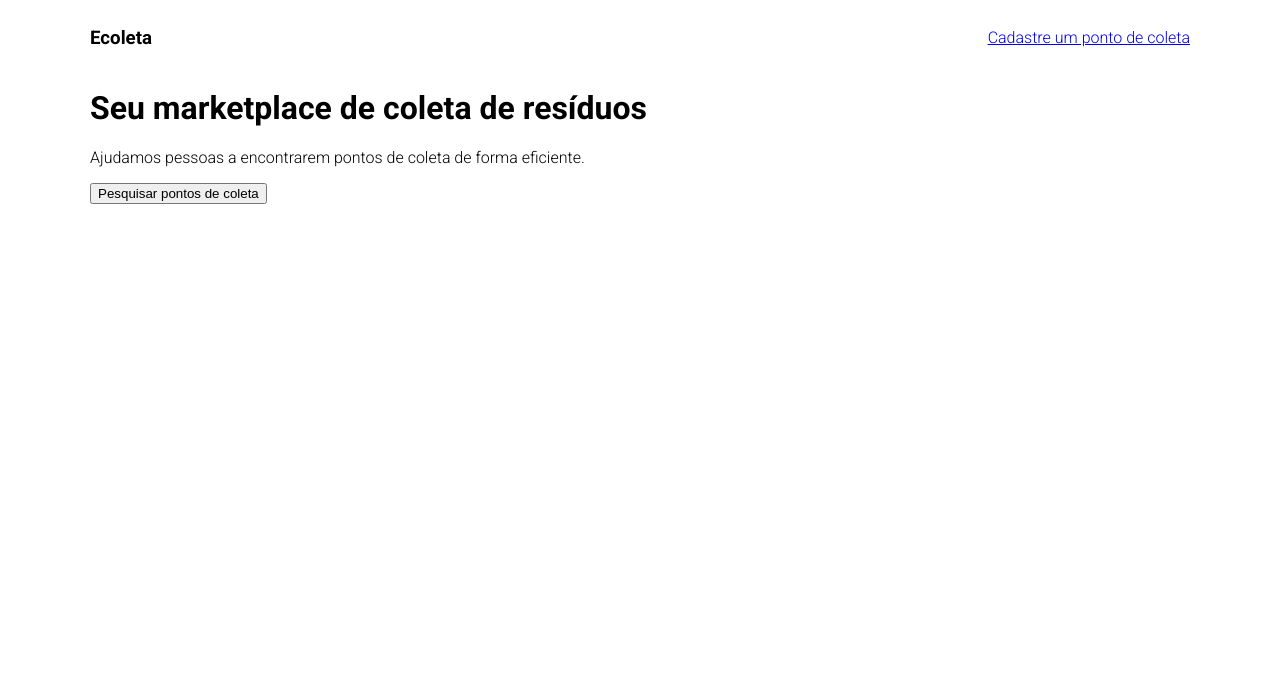
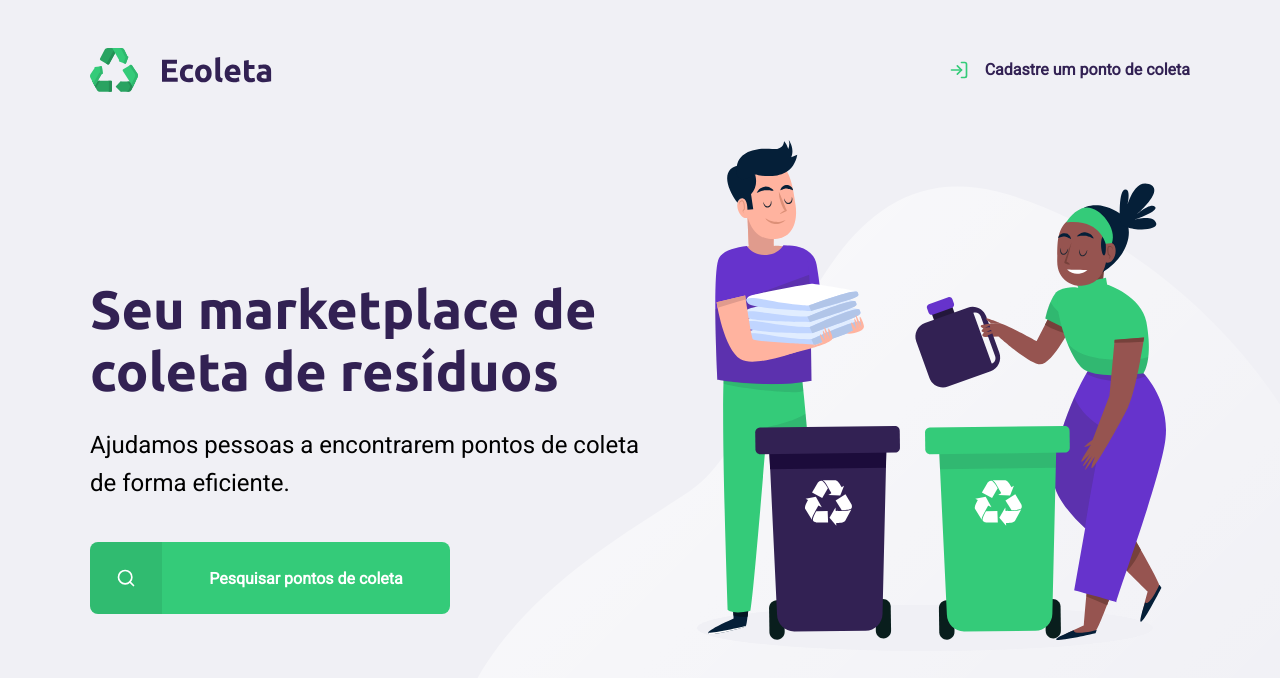
Before and after one commit to Andrew-Figueiredo/nlw, a plain HTML site: page index.html in a window 1280 px wide. Drawn offline with Linux system fonts and the light colour scheme.

Commit message:
Adicionando pagina completa e css

```diff
--- a/index.html
+++ b/index.html
@@ -7,7 +7,7 @@
     <meta name="viewport" content="width=device-width, initial-scale=1.0">
     <title>Ecoleta</title>
 
-    <link href="https://fonts.googleapis.com/css2?family=Roboto:wght@300;700&display=swap" rel="stylesheet">
+    <link href="https://fonts.googleapis.com/css2?family=Roboto&family=Ubuntu:wght@700&display=swap" rel="stylesheet">
 
     <link rel="stylesheet" href="/styles/main.css">
 
@@ -17,22 +17,37 @@
 
 <body>
 
-    <div class="content">
+    <div id="page-home">
 
-        <header>
-            <h3>Ecoleta </h3>
-            <a href="https://google.com.br">Cadastre um ponto de coleta</a>
-        </header>
+        <div class="content">
+
+            <header>
+                <img src="/assets/logo.svg" alt="Logomarca">
+                <a href="https://google.com.br">
+                    <span>  </span>
+                    Cadastre um ponto de coleta
+                </a>
+            </header>
+
+            <main>
+                <h1>Seu marketplace de coleta de resíduos </h1>
+
+                <p> Ajudamos pessoas a encontrarem pontos de coleta de forma eficiente. </p>
+
+                <a href="#"> <span></span> <strong>Pesquisar pontos de coleta</strong></a>
+
+            </main>
 
 
 
-        <h1>Seu marketplace de coleta de resíduos </h1>
 
-        <p> Ajudamos pessoas a encontrarem pontos de coleta de forma eficiente. </p>
 
-        <button>Pesquisar pontos de coleta</button>
+        </div>
+
 
     </div>
+
+
 </body>
 
 
--- a/styles/main.css
+++ b/styles/main.css
@@ -1,18 +1,171 @@
+
+:root {
+    --title-color: #322153;
+    --primary-color: #34cb79
+}
+
+* {
+    margin: 0;
+    padding: 0;
+}
+
 html {
         font-family: 'Roboto', sans-serif;
 }
 
-header {
+body {
+    background: #f0f0f5;
+    -webkit-font-smoothing: antialiased; /* Muito importante */
+}
+
+a {
+    text-decoration: none;
+
+}
+
+h1,h2,h3,h4,h5,h6 {
+    font-family: 'Ubuntu', sans-serif;
+    color: var(--title-color)
+}
+
+#page-home {
+    height: 100vh;
+
+    background: url('../assets/home-background.svg') no-repeat;
+    background-position: 35vw bottom;
+
+}
+
+#page-home .content {
+    width: 90%;
+    max-width: 1100px;
+    height: 100% ;
+
+    margin:0 auto;
+
+    display: flex;
+    flex-direction: column;
+}
+
+#page-home header {
+    margin-top: 48px;
+
     display: flex;
     align-items: center;
     justify-content: space-between;
+}
 
+#page-home header a {
+    display: flex;
+
+    color: var(--title-color);
+    font-weight: 700;
 
 }
 
-.content {
-    width: 90%;
-    max-width: 1100px;
-    margin:0 auto;
+#page-home header a span {
+    margin-right: 16px;
+    display: flex;
+
+    background-image: url('../assets/log-in.svg');
+
+    width: 20px;
+    height: 20px;
+}
+
+#page-home main {
+    max-width: 560px;
+
+    flex: 1;
+
+    display: flex;
+    flex-direction: column;
+    justify-content: center;
+}
+
+#page-home main h1 {
+    font-size: 54px;
+}
+
+#page-home main p {
+    font-size: 24px;
+    line-height: 38px;
+    margin-top: 24px;
+}
+
+#page-home main a {
+    width: 100%;
+    max-width: 360px;
+    height:72px ;
+
+    border-radius: 8px;
+
+    display: flex;
+    align-items: center;
+
+    margin-top: 40px;
+
+    background: var(--primary-color);
+
+    transition: 400ms;
 
 }
+
+#page-home main a:hover {
+    background-color: #2fb86e;
+}
+
+#page-home main a span {
+    width: 72px;
+    height: 72px;
+
+    border-top-left-radius: 8px ;
+    border-bottom-left-radius: 8px ;
+
+    background-color: rgba(0,0,0,0.08);
+
+    display: flex;
+    align-items: center;
+    justify-content: center;
+
+}
+
+#page-home main a span::after {
+    content: "";
+    background-image: url('../assets/search.svg');
+
+    width: 20px;
+    height: 20px;
+}
+
+#page-home main a strong {
+    flex: 1;
+    color: white;
+    text-align: center;
+
+}
+
+@media (max-width: 900px) {
+    #page-home {
+        background-position-x: 70vw ;
+    }
+
+    #page-home .content {
+        align-items: center;
+        text-align: center;
+    }
+
+    #page-home header a {
+        position: absolute;
+        bottom: 48px;
+
+        left: 50%;
+        transform: translateX(-50%);
+
+    }
+
+    #page-home main {
+        align-items: center;
+    }
+
+}
```
